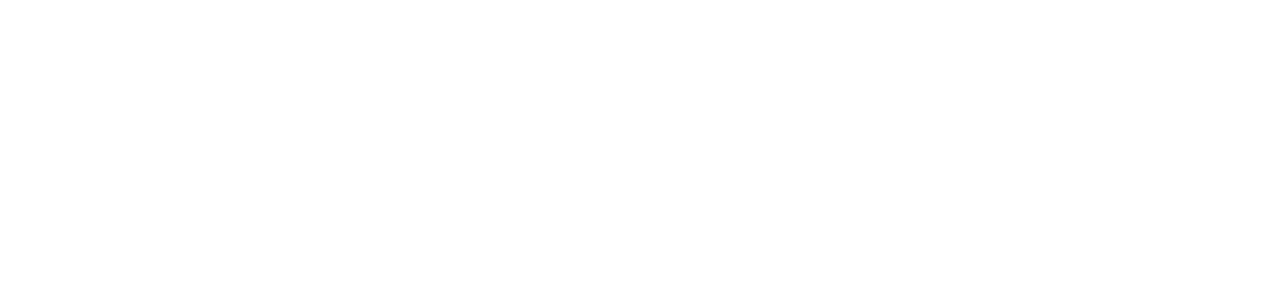
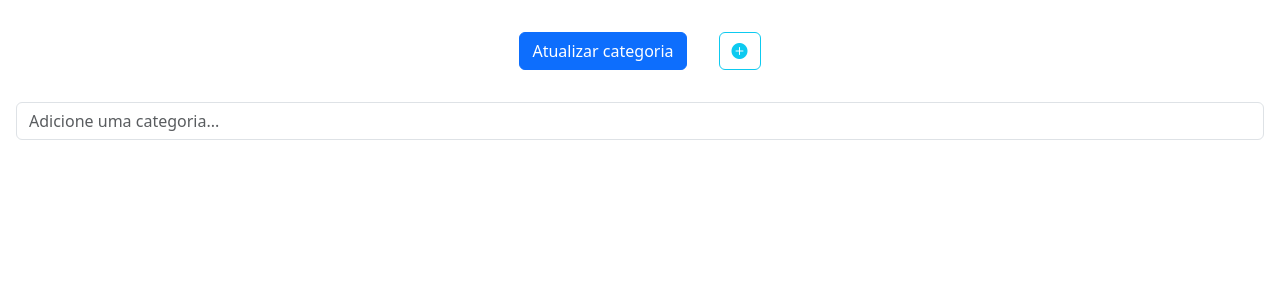
Before and after one commit to elguesabal/torneio-da-independecia, a React (Vite) app: page /adm/novacategoria in a window 1280 px wide. Before the commit this address had no page. Shown: the top 300 px of the page. Built offline with nearby package versions, Linux system fonts and the light colour scheme.

Commit message:
pagina de adm para modificar categorias e atletas minimamente completa (em geral o site funcional)

```diff
--- a/src/adm/categorias/categorias.jsx
+++ b/src/adm/categorias/categorias.jsx
@@ -1,27 +1,70 @@
 import { useState, useEffect } from "react";
+import axios from "axios";
+import { url } from "../../url.js";
+import Load from "../../componentes/load/load.jsx";
 
 export default function Categorias() {
-	// const [jogos, setJogos] = useState({});
+	const urlParams = new URL(window.location.href);
+	const categoria = urlParams.searchParams.get("categoria");
+
+	const [modalidades, setModalidades] = useState([]);
 	const [carregando, setCarregando] = useState(true);
 	const [erro, setErro] = useState(null);
 
 	useEffect(() => {
-		// axios.get(url + "/home?info=jogos")
-		// .then((res) => {
-		// 	setAtletas(infoAtletas(res.data));
-		// 	setTabelas(infoTabelas(res.data));
-		// 	setJogos(infoJogos(res.data));
-		// })
-		// .catch((erro) => setErro(erro.message))
-		// .finally(() => setCarregando(false));
+		axios.get(`${url}/adm/categoria?categoria=${categoria}`)
+		.then((res) => setModalidades(res.data))
+		.catch((erro) => setErro(erro.message))
+		.finally(() => setCarregando(false));
 	}, []);
 
-	if (carregando) return (<p>Carregando...</p>);
+	function adcicionarCampo() {
+		const elemento = document.getElementById("modalidades");
+
+		elemento.innerHTML +=
+		`<div class="mb-3">
+			<input type="text" class="form-control" id="${"modalidade" + elemento.childElementCount}" placeholder="Adicione uma modalidade..." />
+		</div>`;
+	}
+
+	function deleteCategoria() {
+		axios.delete(`${url}/adm/categoria/${categoria}`)
+		.then((res) => console.log(res.data))
+		.catch((erro) => console.log(erro.message))
+	}
+
+	function updateCategoria() {
+		const elemento = document.getElementById("modalidades");
+		let update = [];
+
+		for (let i = 0; i < elemento.childElementCount; i++) {
+			const nome = document.getElementById("modalidade" + i).value;
+			if (nome) update.push(nome);
+		}
+		axios.put(`${url}/adm/categoria/${categoria}`, update)
+		.then((res) => console.log(res.data))
+		.catch((erro) => console.log("Erro: ", erro.message));
+	}
+
+	if (carregando) return (<Load />);
 	if (erro) return (<p>Ocorreu um erro: {erro}</p>);
 
 	return (
 		<>
-			aaaaaa
+			<Load close="yes" />
+			<div className="d-flex align-items-center justify-content-center mt-3">
+				<button className="btn btn-primary m-3" onClick={updateCategoria}>Atualizar categoria</button>
+				<button className="btn btn-outline-info m-3" onClick={adcicionarCampo}><i className="bi bi-plus-circle-fill"></i></button>
+				<button className="btn btn-outline-info m-3" onClick={deleteCategoria}><i className="bi bi-trash"></i></button>
+			</div>
+			<h1>Categoria: {categoria}</h1>
+			<div className="m-3" id="modalidades">
+				{modalidades.map((modalidade, i) => (
+					<div key={i} className="mb-3">
+						<input type="text" className="form-control" id={"modalidade" + i} placeholder="Adicione uma modalidade..." defaultValue={modalidade} />
+					</div>
+				))}
+			</div>
 		</>
 	);
 }
--- /dev/null
+++ b/src/adm/categorias/novaCategoria.jsx
@@ -0,0 +1,42 @@
+import axios from "axios";
+import { url } from "../../url.js";
+import Load from "../../componentes/load/load.jsx";
+
+export default function NovaCategoria() {
+	function adcicionarCampo() {
+		const elemento = document.getElementById("categorias");
+
+		elemento.innerHTML +=
+		`<div class="mb-3">
+			<input type="text" class="form-control" id="${"categoria" + elemento.childElementCount}" placeholder="Adicione uma categoria..." />
+		</div>`;
+	}
+
+	function novasCategorias() {
+		const elemento = document.getElementById("categorias");
+		let novasCategorias = [];
+
+		for (let i = 0; i < elemento.childElementCount; i++) {
+			const categoria = document.getElementById("categoria" + i).value;
+			if (categoria) novasCategorias.push(categoria);
+		}
+		axios.post(`${url}/adm/categoria`, novasCategorias)
+		.then((res) => console.log(res.data))
+		.catch((erro) => console.log("Erro: ", erro.message));
+	}
+
+	return (
+		<>
+			<Load close="yes" />
+			<div className="d-flex align-items-center justify-content-center mt-3">
+				<button className="btn btn-primary m-3" onClick={novasCategorias}>Atualizar categoria</button>
+				<button className="btn btn-outline-info m-3"><i className="bi bi-plus-circle-fill" onClick={adcicionarCampo}></i></button>
+			</div>
+			<div className="m-3" id="categorias">
+				<div className="mb-3">
+					<input type="text" className="form-control" id="categoria0" placeholder="Adicione uma categoria..." />
+				</div>
+			</div>
+		</>
+	);
+}
--- a/src/adm/home/homeAdm.jsx
+++ b/src/adm/home/homeAdm.jsx
@@ -35,9 +35,9 @@ export default function HomeAdm() {
 				<div className="btn-group m-3">
 			 		<button type="button" className="btn btn-primary dropdown-toggle" data-bs-toggle="dropdown" aria-expanded="false">Editar categorias</button>
 			 		<ul className="dropdown-menu dropdown-menu-dark dropdown-menu">
-						<li><a className="dropdown-item text-center" href="./adm/categorias">Adicionar categoria</a></li> {/* CONTINUAR AKI ADICIONANDO E APAGANDO CATEGORIAS */}
+						<li><a className="dropdown-item text-center" href="./adm/novacategoria">Adicionar categoria</a></li> {/* CONTINUAR AKI ADICIONANDO E APAGANDO CATEGORIAS */}
 						{categorias.map((categoria, i) => (
-							<li key={i}><a className="dropdown-item text-center" href={`./adm/categorias/${categoria}`}>{categoria}</a></li>
+							<li key={i}><a className="dropdown-item text-center" href={`./adm/categorias?categoria=${categoria}`}>{categoria}</a></li>
 						))}
 			 		</ul>
 			 	</div>
--- a/src/adm/home/info.js
+++ b/src/adm/home/info.js
@@ -23,7 +23,6 @@ export function infoCategorias(info) {
 	let categorias = [];
 
 	info.forEach((categoria) => categorias.push(categoria.categoria));
-	// console.log(categorias)
 	return (categorias);
 }
 
--- a/src/main.jsx
+++ b/src/main.jsx
@@ -9,6 +9,7 @@ import "./user/jogos/jogos.css";
 import "./user/jogos/adm.css";
 
 import HomeAdm from "./adm/home/homeAdm.jsx";
+import NovaCategoria from './adm/categorias/novaCategoria.jsx';
 import Categorias from "./adm/categorias/categorias.jsx";
 import Atletas from "./adm/atletas/Atletas.jsx";
 import JogosAdm from "./adm/jogos/jogos.jsx";
@@ -23,6 +24,7 @@ createRoot(document.getElementById('root')).render(
 	<BrowserRouter>
 		<Routes>
 			<Route path="/adm" element={<HomeAdm />} />
+			<Route path="/adm/novacategoria" element={<NovaCategoria />} />
 			<Route path="/adm/categorias" element={<Categorias />} />
 			<Route path="/adm/atletas" element={<Atletas />} />
 			<Route path="/adm/tabela" element={<Tabela />} />
```
